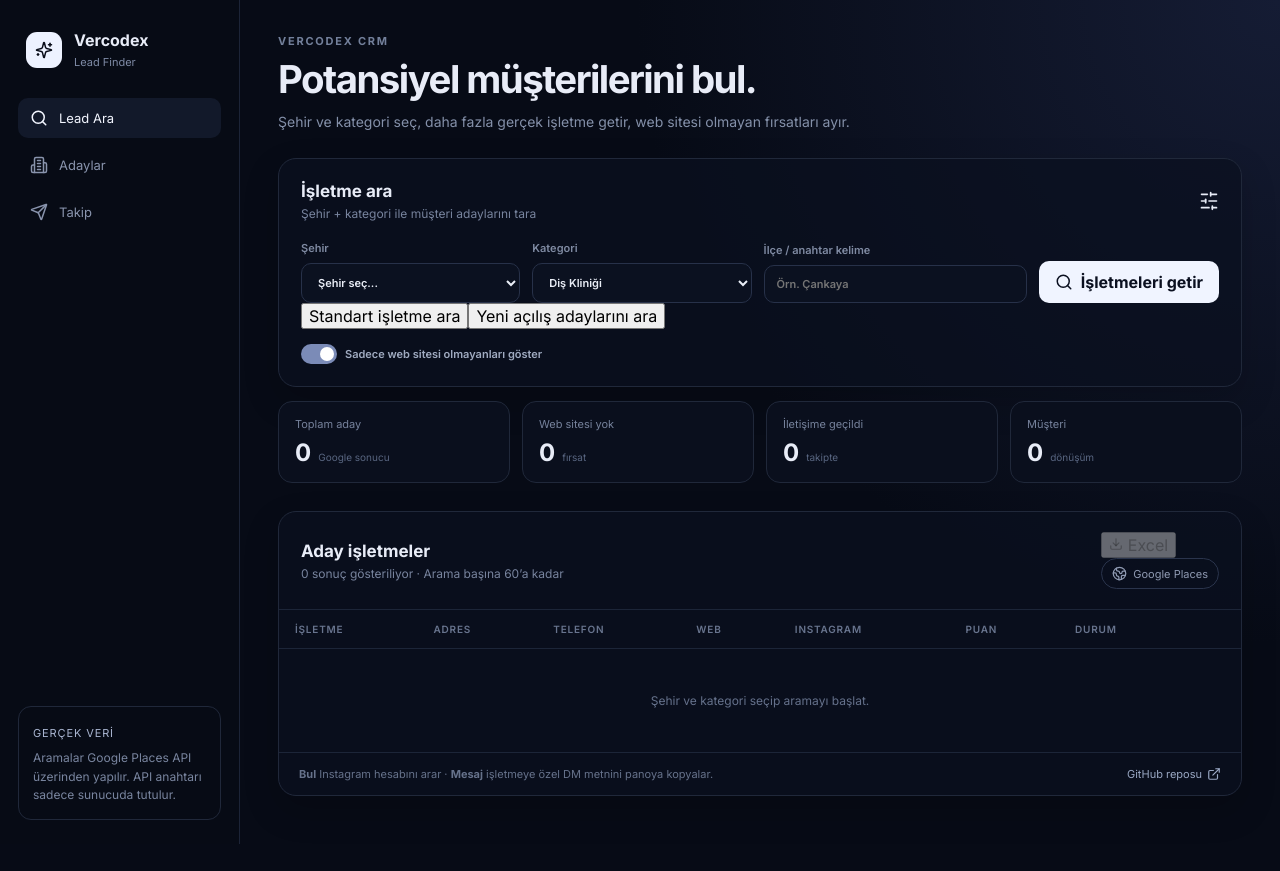
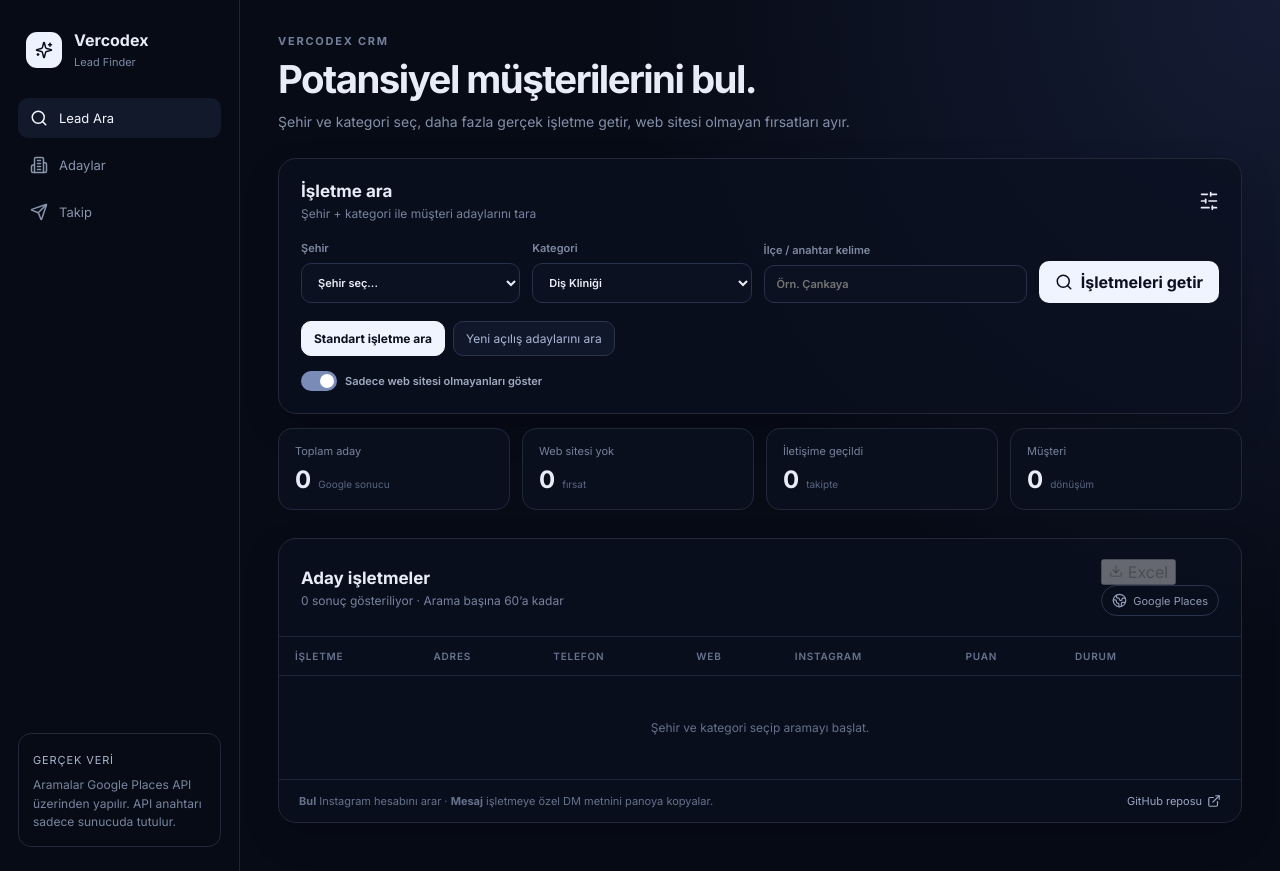
Before and after one commit to hasanceylan2375-jpg/Vercodex-LeadFinder, a React (Vite) app: page / in a window 1280 px wide. Shown: the top 871 px of the page. Before the commit the page ends 844 px from the top, so only its background shows below. Built offline with nearby package versions, Linux system fonts and the light colour scheme.

Commit message:
Style new-opening search mode

```diff
--- a/src/styles.css
+++ b/src/styles.css
@@ -93,3 +93,10 @@
   .main { padding: 22px 16px 30px; }
   .form-grid { grid-template-columns: 1fr; }
 }
+
+.mode-switch { display: flex; flex-wrap: wrap; gap: 8px; margin-top: 18px; }
+.mode-btn { border: 1px solid #2a344c; border-radius: 10px; padding: 9px 12px; color: #aab6d4; background: #10172a; font-size: 12px; }
+.mode-btn.active { color: #0b1020; background: #f0f4ff; border-color: #f0f4ff; font-weight: 700; }
+.opening-notice { margin-top: 12px; display: flex; align-items: flex-start; gap: 8px; border: 1px solid #65502b; background: #211b11; color: #d8c39b; border-radius: 10px; padding: 11px 12px; font-size: 12px; line-height: 1.5; }
+.opening-notice svg { flex: 0 0 auto; margin-top: 1px; }
+.opening-status { display: block; max-width: 145px; margin-top: 5px; color: #d8b978; font-size: 10px; }
```
